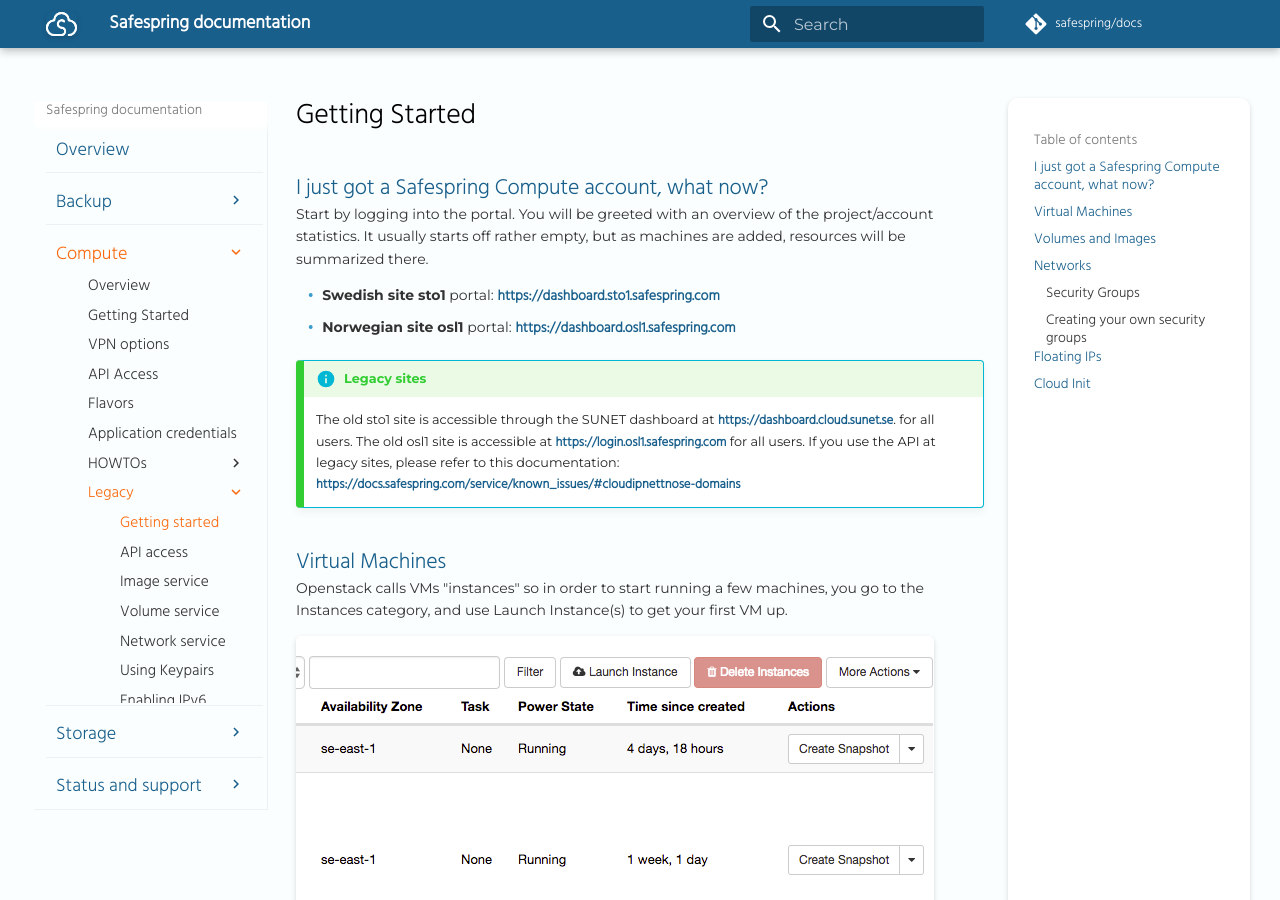
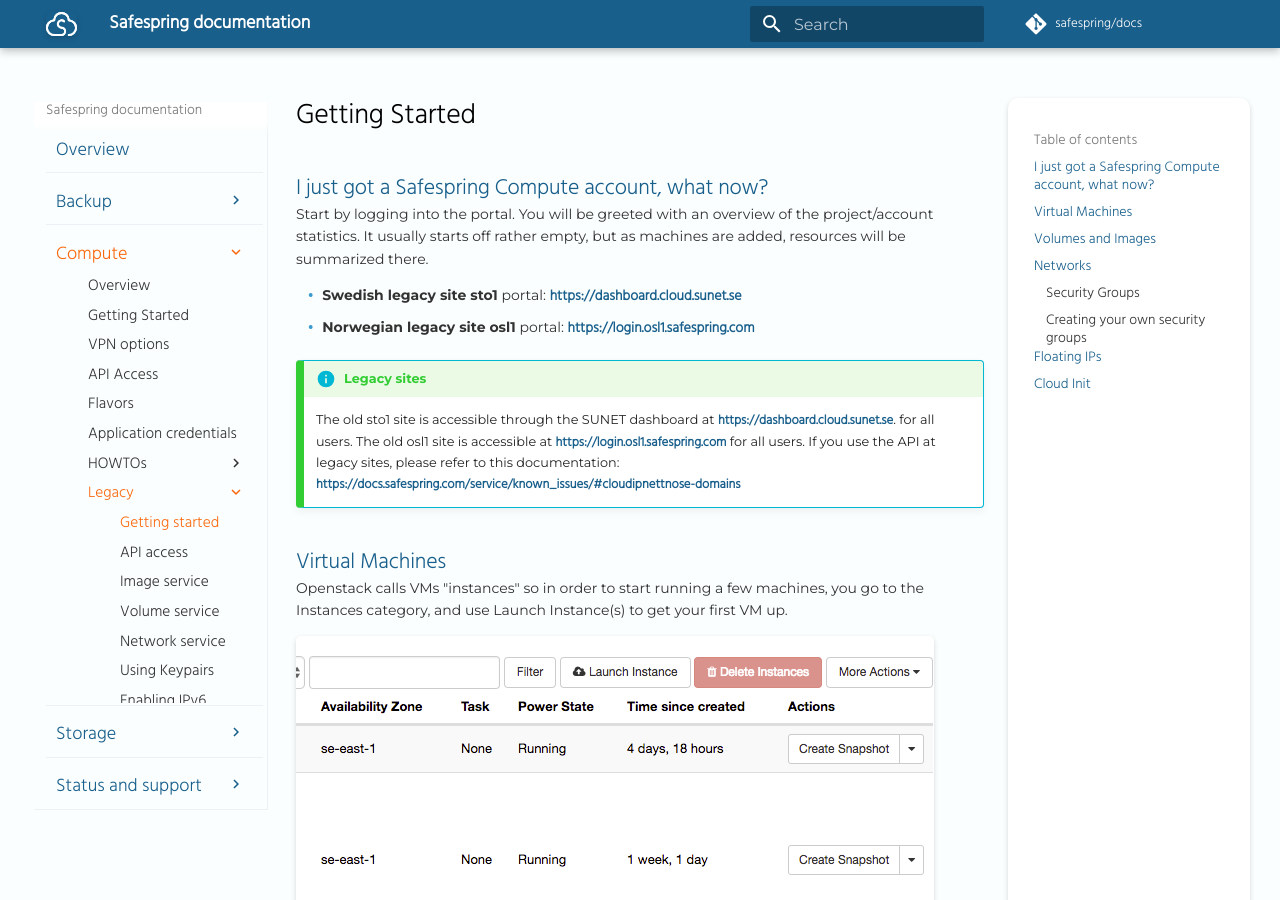
Before and after one commit to safespring/docs, an MkDocs documentation site: the page built from content/compute/getting-started-legacy.md, in a window 1280 px wide and 900 px high. Built offline with MkDocs 1.6.1 and Material for MkDocs 9.7.7, drawn with Linux system fonts in a browser that asks for light colours; a script that is not in the unit is left out; comment, search, counter and statistics services are not loaded; old or Windows-style settings are respelled for this version of MkDocs.

Commit message:
legacy docs: only point to legacy dashboards

```diff
--- a/content/compute/getting-started-legacy.md
+++ b/content/compute/getting-started-legacy.md
@@ -4,11 +4,15 @@
 
 Start by logging into the portal. You will be greeted with an overview of the project/account statistics. It usually starts off rather empty, but as machines are added, resources will be summarized there.
 
-* **Swedish site sto1** portal: https://dashboard.sto1.safespring.com
-* **Norwegian site osl1** portal: https://dashboard.osl1.safespring.com
+* **Swedish legacy site sto1** portal: https://dashboard.cloud.sunet.se
+* **Norwegian legacy site osl1** portal: https://login.osl1.safespring.com
 
 !!! info "Legacy sites"
-    The old sto1 site is accessible through the SUNET dashboard at <https://dashboard.cloud.sunet.se>. for all users. The old osl1 site is accessible at https://login.osl1.safespring.com for all users. If you use the API at legacy sites, please refer to this documentation: https://docs.safespring.com/service/known_issues/#cloudipnettnose-domains
+    The old sto1 site is accessible through the SUNET dashboard at
+    <https://dashboard.cloud.sunet.se>. for all users. The old osl1 site is
+    accessible at https://login.osl1.safespring.com for all users. If you use
+    the API at legacy sites, please refer to this documentation:
+    https://docs.safespring.com/service/known_issues/#cloudipnettnose-domains
 
 ## Virtual Machines
 
```
